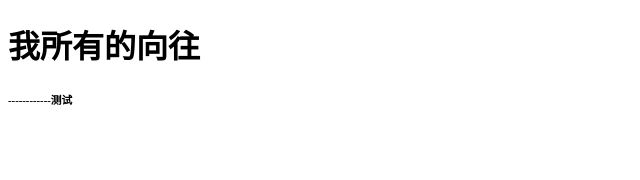
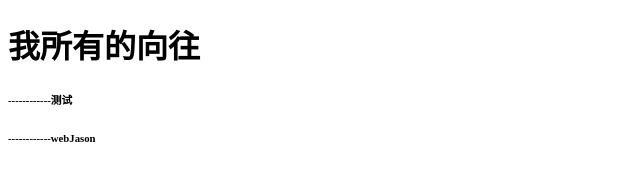
Before and after one commit to webJason/wwkk, a plain HTML site: page index.html in a window 1280 px wide. Shown: the full height of the page, 0-640 px from the left. Drawn offline with Linux system fonts and the light colour scheme.

Commit message:
加一行

```diff
--- a/index.html
+++ b/index.html
@@ -7,5 +7,6 @@
 <body>
 	<h1>我所有的向往</h1>
 	<h6>------------测试</h6>
+	<h6>------------webJason</h6>
 </body>
 </html>
```
